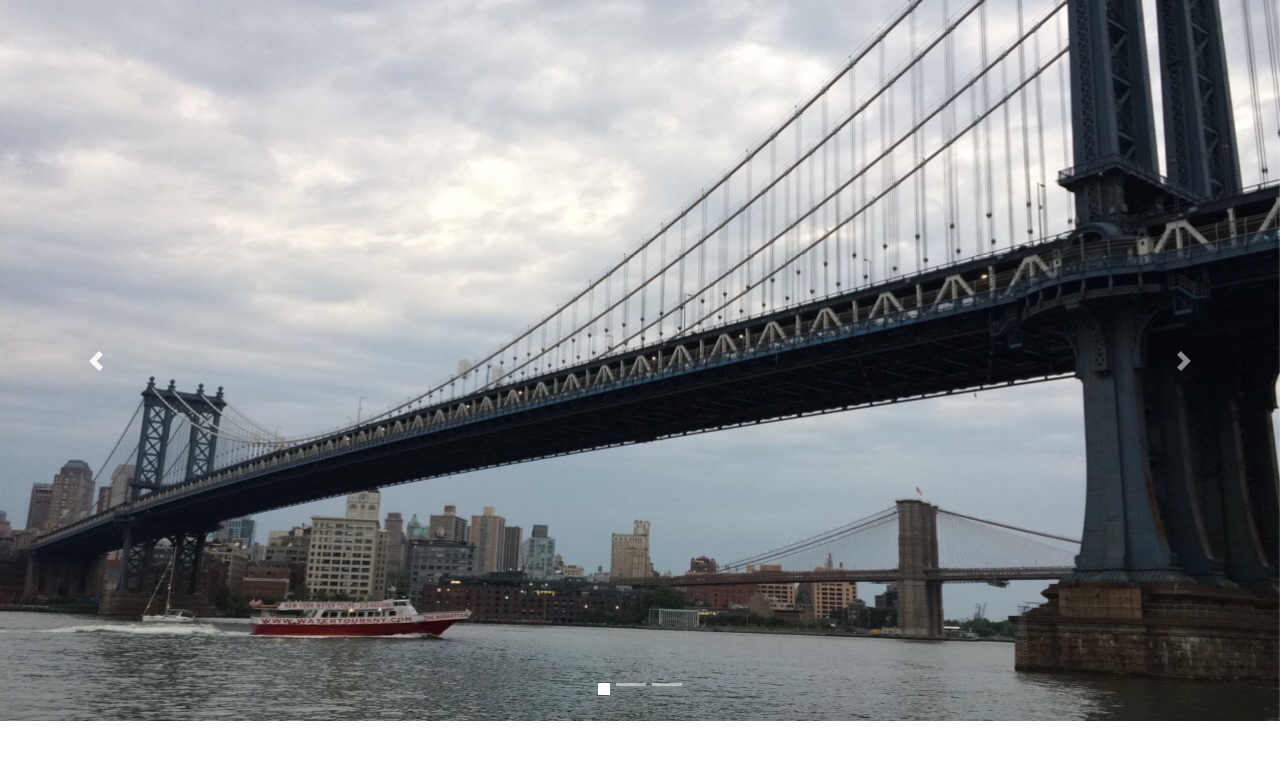
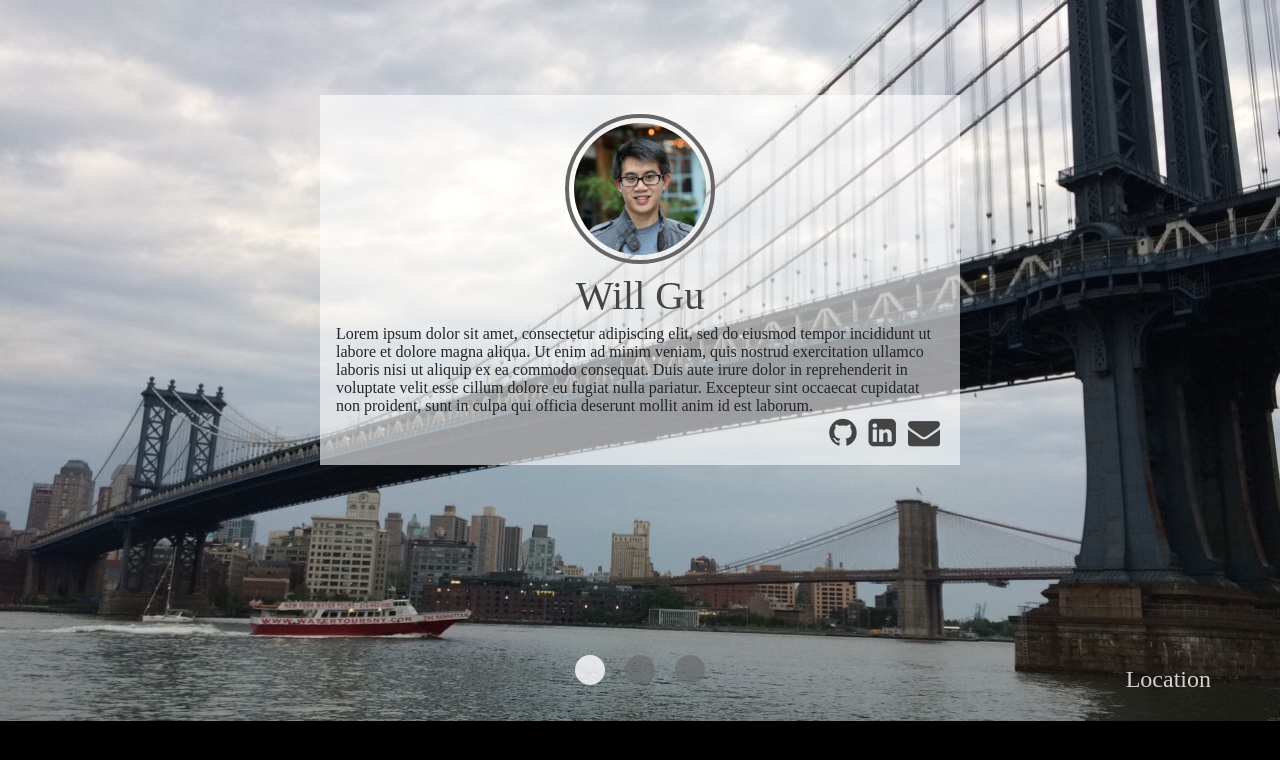
Before and after one commit to guwill-zz/guwill.github.io.deprecated, a plain HTML site: page index.html in a window 1280 px wide. Drawn offline with nearby package versions, Linux system fonts and the light colour scheme.

Commit message:
Finish static code

```diff
--- a/assets/css/style.css
+++ b/assets/css/style.css
@@ -1,29 +1,82 @@
 html, body {
-   height: 100%;
-   width: 100%;
-   margin: 0;
-   padding: 0;
+    height: 100%;
+    width: 100%;
+    margin: 0;
+    padding: 0;
 }
 
-.content {
+div.carousel-item {
+    max-height:100%;
+    max-width:100%;
+}
+
+ol.carousel-indicators li {
+    height: 30px;
+    width: 30px;
+    border-radius: 100%;
+    margin: 10;
+    background-color: rgba(102, 102, 102, 0.6);
+}
+
+ol.carousel-indicators .active {
+    background-color: rgba(255, 255, 255, 0.8);
+}
+
+.quote {
+    position: fixed;
+    bottom: 2%;
+    right: 5%;
+    padding: 5px;
+    text-align: right;
+    z-index: 1;
+    color: rgba(255, 255, 255, 0.8);
+}
+
+#content {
     position: absolute;
     height: 100%;
     width: 100%;
     top: 0;
     left: 0;
+    background-color: black;
+    font-family: "Tw Cen MT";
 }
 
-.carousel-indicators--round li {
-    border-radius: 10px;
-    margin: 1px 3px;
-    height: 10px;
-    max-width: 10px;
-    border: 1px solid #FFF;
-    background-color: transparent;
+#box {
+    position: fixed;
+    top: 35%;
+    left: 50%;
+    transform: translate(-50%, -50%);
+    padding: 15px;
+    text-align: center;
+    background: rgba(255, 255, 255, 0.6);
+    color: #444444;
 }
-.carousel-indicators .active {
-    background-color: #fff;
-    max-width: 12px;
-    margin: 0 3px;
-    height: 12px;
+
+div#box h1, div#box img{
+    margin: 4px;
 }
+
+div#box a {
+    color: #444444;
+    margin-left: 4px;
+    margin-right: 4px;
+}
+
+div#box a:hover {
+    color: pink;
+    text-decoration: none;
+}
+
+#profile-pic {
+    margin-left: auto;
+    margin-right: auto;
+    width: 150px;
+    height: 150px;
+    border-style: solid;
+    border-width: 4px;
+    border-color: #666666;
+    padding: 5px;
+    overflow: hidden;
+    border-radius: 100%;
+}
--- /dev/null
+++ b/assets/js/script.js
@@ -0,0 +1,5 @@
+$(function(){
+    $('.carousel').carousel({
+      interval: 10
+    });
+});
--- a/index.html
+++ b/index.html
@@ -4,8 +4,11 @@
         <link rel="icon" type="image/x-icon" href="https://assets-cdn.github.com/favicon.ico">
         <meta charset="utf-8">
         <meta name="viewport" content="width=device-width, initial-scale=1">
-        <link rel="stylesheet" type="text/css" href="assets/css/style.css"/>
         <link rel="stylesheet" href="https://maxcdn.bootstrapcdn.com/bootstrap/4.0.0/css/bootstrap.min.css">
+        <link rel="stylesheet" href="https://maxcdn.bootstrapcdn.com/font-awesome/4.5.0/css/font-awesome.min.css">
+        <link rel="stylesheet" type="text/css" href="assets/css/style.css">
+        <script src="http://code.jquery.com/jquery-latest.min.js" />
+        <script src="assets/js/script.js" />
         <script>
             (function(i,s,o,g,r,a,m){i['GoogleAnalyticsObject']=r;i[r]=i[r]||function(){
             (i[r].q=i[r].q||[]).push(arguments)},i[r].l=1*new Date();a=s.createElement(o),
@@ -18,8 +21,7 @@
     <body>
         <div id="content">
             <div id="carouselSlides" class="carousel slide" data-ride="carousel">
-
-              <ol class="carousel-indicators">
+                <ol class="carousel-indicators" id="indicators">
                     <li data-target="#carouselSlides" data-slide-to="0" class="active"></li>
                     <li data-target="#carouselSlides" data-slide-to="1"></li>
                     <li data-target="#carouselSlides" data-slide-to="2"></li>
@@ -28,29 +30,54 @@
                 <div class="carousel-inner">
                     <div class="carousel-item active">
                         <img class="d-block w-100" src="assets/img/N1.jpg">
+                        <div class="quote">
+                            <h4>Location</h4>
                         </div>
-                <div class="carousel-item">
-                    <img class="d-block w-100" src="assets/img/S1.jpg">
                     </div>
                     <div class="carousel-item">
                         <img class="d-block w-100" src="assets/img/C1.jpg">
+                        <div class="quote">
+                            <h4>Location</h4>
+                        </div>
+                    </div>
+                    <div class="carousel-item">
+                        <img class="d-block w-100" src="assets/img/N3.jpg">
+                        <div class="quote">
+                            <h4>Location</h4>
+                        </div>
                     </div>
                 </div>
 
-            <a class="carousel-control-prev" href="#carouselSlides" role="button" data-slide="prev">
-                <span class="carousel-control-prev-icon" aria-hidden="true"></span>
-                <span class="sr-only">Previous</span>
-            </a>
-            <a class="carousel-control-next" href="#carouselSlides" role="button" data-slide="next">
-                <span class="carousel-control-next-icon" aria-hidden="true"></span>
-                <span class="sr-only">Next</span>
+                <div id="box">
+                    <img src="assets/img/profile.jpeg" id="profile-pic" />
+                    <table>
+                        <tr>
+                            <h1>Will Gu</h1>
+                        </tr>
+                        <tr>
+                            <td style="text-align: left;">
+                                Lorem ipsum dolor sit amet, consectetur adipiscing elit, sed do eiusmod tempor incididunt ut labore et dolore magna aliqua. Ut enim ad minim veniam, quis nostrud exercitation ullamco laboris nisi ut aliquip ex ea commodo consequat. Duis aute irure dolor in reprehenderit in voluptate velit esse cillum dolore eu fugiat nulla pariatur. Excepteur sint occaecat cupidatat non proident, sunt in culpa qui officia deserunt mollit anim id est laborum.
+                            </td>
+                        </tr>
+                        <tr>
+                            <td style="text-align: right;">
+                                <a href="https://www.github.com/guwill" target="_blank">
+                                    <i class="fa fa-github fa-2x" aria-hidden="true"></i>
                                 </a>
 
+                                <a href="https://www.linkedin.com/in/wg2016" target="_blank">
+                                    <i class="fa fa-linkedin-square fa-2x" aria-hidden="true"></i>
+                                </a>
+
+                                <a href="mailto:will.gu@g.berkeley.edu">
+                                    <i class="fa fa-envelope fa-2x" aria-hidden="true"></i>
+                                </a>
+                            </td>
+                        </tr>
+                    </table>
                 </div>
 
-            <div id="sidebar">
             </div>
-
         </div>
 
         <script src="https://code.jquery.com/jquery-3.2.1.slim.min.js"></script>
```
Also changed, not shown: assets/img/C2.jpg (deleted), assets/img/profile.jpeg (added), 7 other files. Lines whose indentation alone changed are shown as unchanged.
